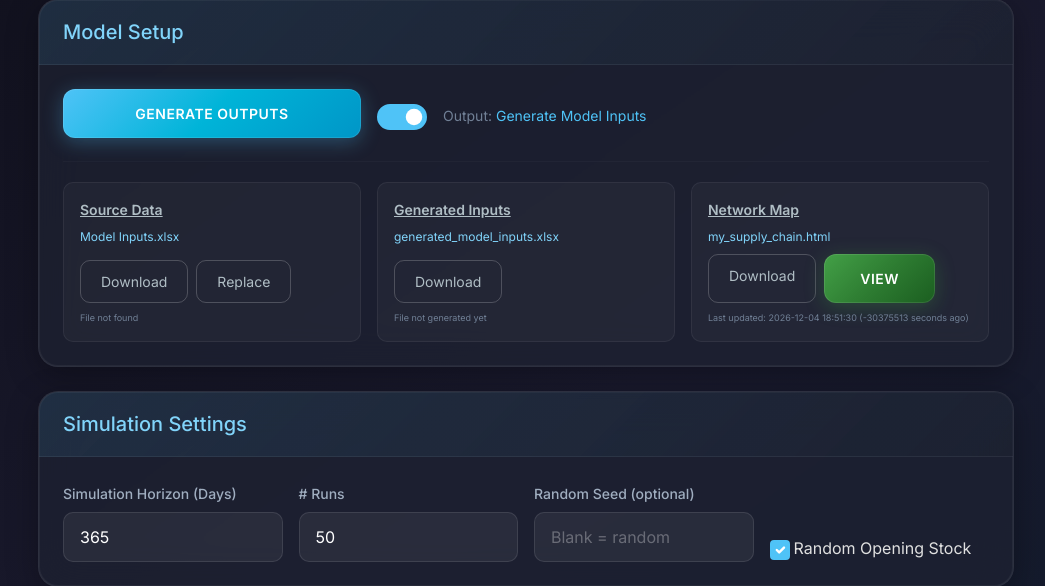
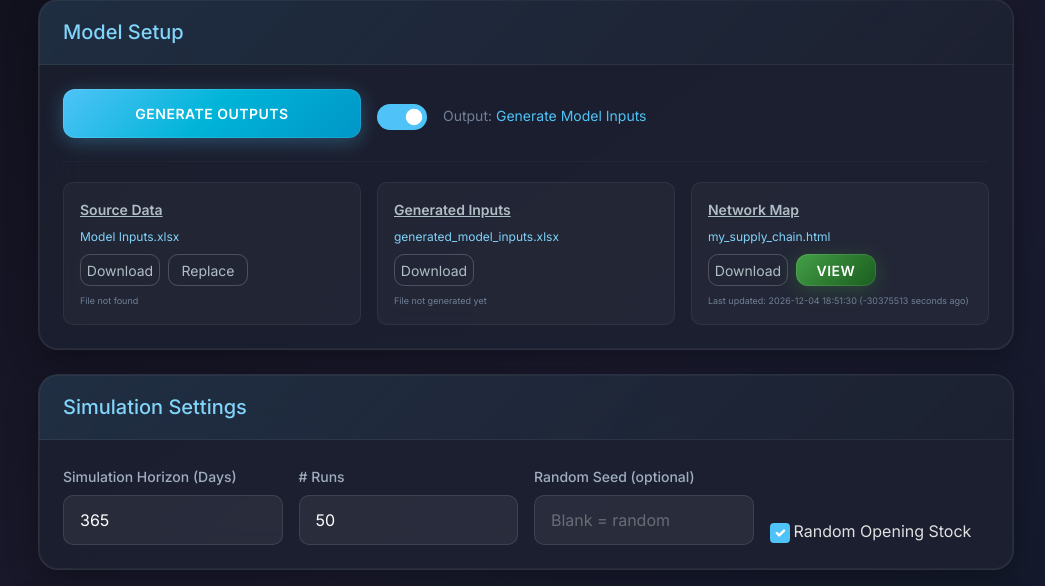
Before and after one commit to ZPrins/CA, a Flask app: page / in a window 1280 px wide. Shown: the part 179-765 px from the top of the page, without its empty margins (114-1159 px from the left). Run offline with Flask 3, Linux system fonts and the light colour scheme.

Commit message:
Standardize button dimensions across the interface for consistent appearance
Update button styles in templates/index.html to set explicit width and height for all buttons, ensuring uniform size and alignment.

Replit-Commit-Author: Agent
Replit-Commit-Session-Id: 042c3be5-bcaa-412d-a11a-54bd49e15e7f
Replit-Commit-Checkpoint-Type: full_checkpoint
Replit-Commit-Event-Id: 33712967-9465-460f-901e-b796a96d5bd3
Replit-Commit-Screenshot-Url: https://storage.googleapis.com/screenshot-production-us-central1/7021497b-e239-4ebb-aabe-96a6d9a99b74/042c3be5-bcaa-412d-a11a-54bd49e15e7f/aDqPeYz
Replit-Helium-Checkpoint-Created: true

```diff
--- a/templates/index.html
+++ b/templates/index.html
@@ -377,10 +377,10 @@
                             <div class="mb-2" style="text-decoration: underline; font-size: 14px; font-weight: 600; color: #b0bec5;">Source Data</div>
                             <div class="mb-2" style="color: #81d4fa; font-size: 12px;">Model Inputs.xlsx</div>
                             <div class="d-flex gap-2 mt-auto">
-                                <a href="/download/model-inputs" class="btn btn-outline-light btn-sm" id="downloadModelInputs" style="min-width: 75px;">
+                                <a href="/download/model-inputs" class="btn btn-outline-light btn-sm" id="downloadModelInputs" style="width: 80px; height: 32px; display: inline-flex; align-items: center; justify-content: center;">
                                     Download
                                 </a>
-                                <label class="btn btn-outline-light btn-sm mb-0" style="cursor: pointer; min-width: 75px;">
+                                <label class="btn btn-outline-light btn-sm mb-0" style="cursor: pointer; width: 80px; height: 32px; display: inline-flex; align-items: center; justify-content: center;">
                                     Replace
                                     <input type="file" id="uploadModelInputs" accept=".xlsx" style="display: none;">
                                 </label>
@@ -394,7 +394,7 @@
                             <div class="mb-2" style="text-decoration: underline; font-size: 14px; font-weight: 600; color: #b0bec5;">Generated Inputs</div>
                             <div class="mb-2" style="color: #81d4fa; font-size: 12px;">generated_model_inputs.xlsx</div>
                             <div class="d-flex gap-2 mt-auto">
-                                <a href="/download/generated-inputs" class="btn btn-outline-light btn-sm" id="downloadGeneratedInputs" style="min-width: 75px;">
+                                <a href="/download/generated-inputs" class="btn btn-outline-light btn-sm" id="downloadGeneratedInputs" style="width: 80px; height: 32px; display: inline-flex; align-items: center; justify-content: center;">
                                     Download
                                 </a>
                             </div>
@@ -406,10 +406,10 @@
                             <div class="mb-2" style="text-decoration: underline; font-size: 14px; font-weight: 600; color: #b0bec5;">Network Map</div>
                             <div class="mb-2" style="color: #81d4fa; font-size: 12px;">my_supply_chain.html</div>
                             <div class="d-flex gap-2 mt-auto">
-                                <a href="/download/network-map" class="btn btn-outline-light btn-sm" id="downloadNetworkMap" style="min-width: 75px;">
+                                <a href="/download/network-map" class="btn btn-outline-light btn-sm" id="downloadNetworkMap" style="width: 80px; height: 32px; display: inline-flex; align-items: center; justify-content: center;">
                                     Download
                                 </a>
-                                <a href="/network-map" target="_blank" class="btn btn-success-custom btn-sm" style="min-width: 75px;">
+                                <a href="/network-map" target="_blank" class="btn btn-success-custom btn-sm" style="width: 80px; height: 32px; display: inline-flex; align-items: center; justify-content: center;">
                                     View
                                 </a>
                             </div>
```
